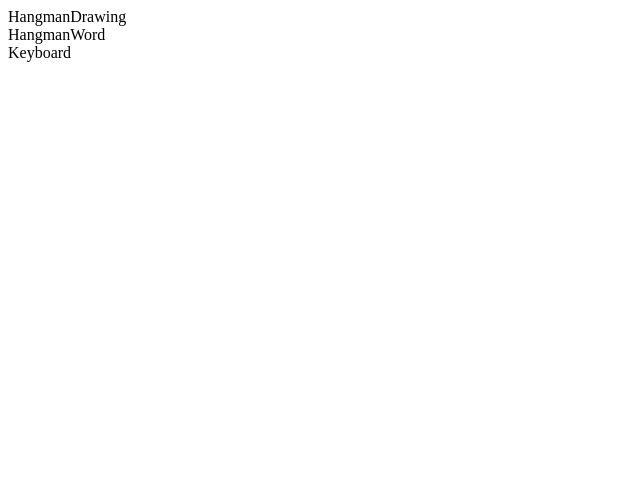
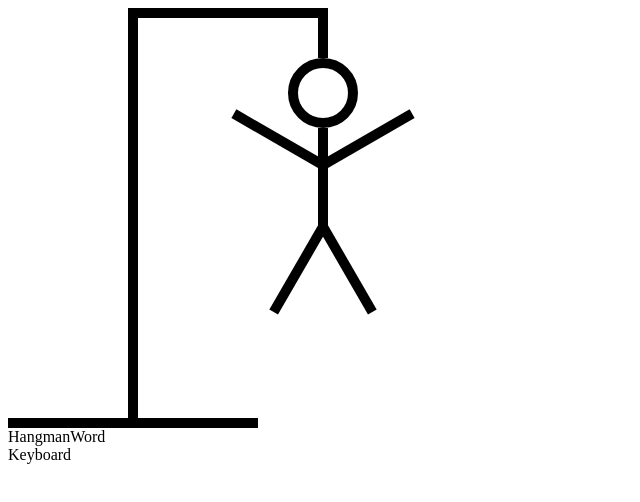
Before and after one commit to NeeshuSharmaa/hangman, a React (Vite) app: page / in a window 1280 px wide. Shown: the top 502 px of the page, without its empty margins (0-640 px from the left). Built offline with nearby package versions, Linux system fonts and the light colour scheme.

Commit message:
style: HangmanDrawing

```diff
--- a/src/components/HangmanDrawing.tsx
+++ b/src/components/HangmanDrawing.tsx
@@ -1,3 +1,128 @@
+const Head = (
+  <div
+    style={{
+      width: "50px",
+      height: "50px",
+      border: "10px solid black",
+      borderRadius: "100%",
+      position: "absolute",
+      top: "50px",
+      right: "-30px",
+    }}
+  ></div>
+);
+
+const Body = (
+  <div
+    style={{
+      width: "10px",
+      height: "100px",
+      background: "black",
+      position: "absolute",
+      top: "120px",
+      right: 0,
+    }}
+  ></div>
+);
+
+const RightArm = (
+  <div
+    style={{
+      width: "100px",
+      height: "10px",
+      background: "black",
+      position: "absolute",
+      top: "150px",
+      right: "-100px",
+      rotate: "-30deg",
+      transformOrigin: "left bottom",
+    }}
+  ></div>
+);
+
+const LeftArm = (
+  <div
+    style={{
+      width: "100px",
+      height: "10px",
+      background: "black",
+      position: "absolute",
+      top: "150px",
+      right: "10px",
+      rotate: "30deg",
+      transformOrigin: "right bottom",
+    }}
+  ></div>
+);
+
+const RightLeg = (
+  <div
+    style={{
+      width: "100px",
+      height: "10px",
+      background: "black",
+      position: "absolute",
+      top: "210px",
+      right: "-90px",
+      rotate: "60deg",
+      transformOrigin: "left bottom",
+    }}
+  ></div>
+);
+
+const LeftLeg = (
+  <div
+    style={{
+      width: "100px",
+      height: "10px",
+      background: "black",
+      position: "absolute",
+      top: "210px",
+      right: 0,
+      rotate: "-60deg",
+      transformOrigin: "right bottom",
+    }}
+  ></div>
+);
+
 export default function HangmanDrawing() {
-  return <div>HangmanDrawing</div>;
+  return (
+    <div style={{ position: "relative", width: "max-content" }}>
+      {Head}
+      {Body}
+      {LeftArm}
+      {RightArm}
+      {LeftLeg}
+      {RightLeg}
+      <div
+        style={{
+          width: "10px",
+          height: "50px",
+          background: "black",
+          position: "absolute",
+          right: 0,
+          top: 0,
+        }}
+      ></div>
+      <div
+        style={{
+          width: "200px",
+          height: "10px",
+          background: "black",
+          marginLeft: "120px",
+        }}
+      ></div>
+      <div
+        style={{
+          width: "10px",
+          height: "400px",
+          background: "black",
+          marginLeft: "120px",
+        }}
+      ></div>
+      <div
+        style={{ width: "250px", height: "10px", background: "black" }}
+      ></div>
+    </div>
+  );
 }
```
